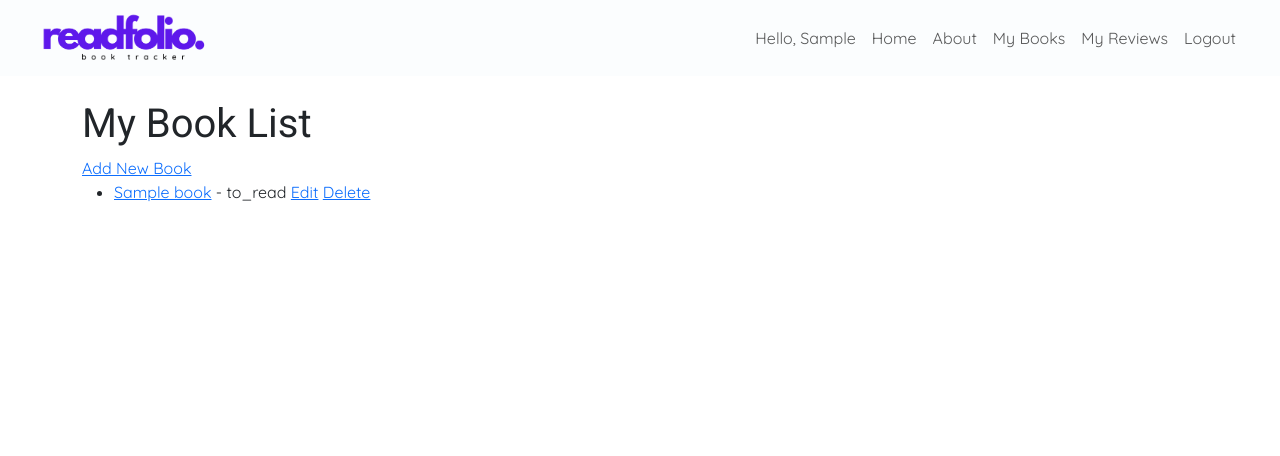
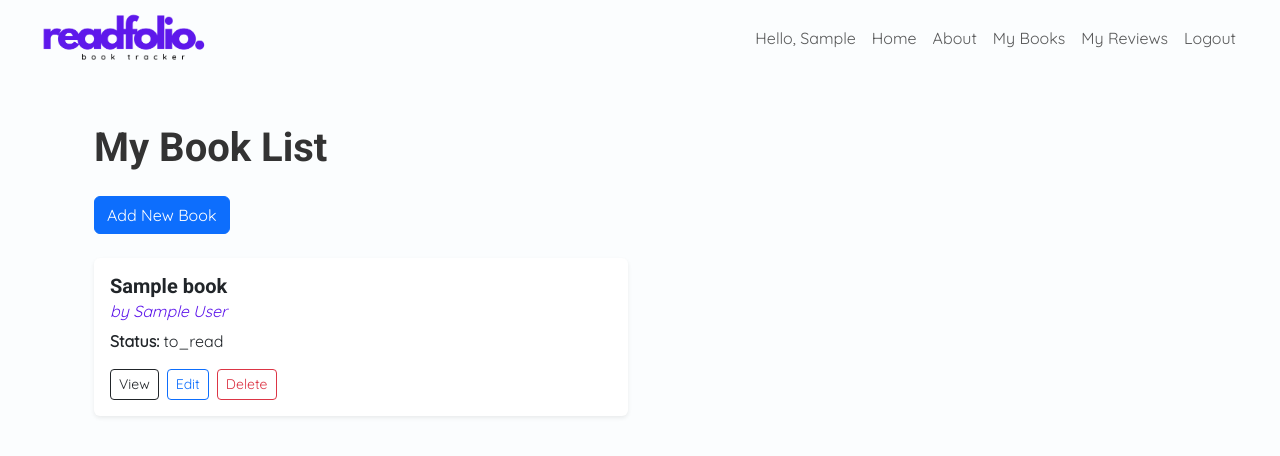
Before and after one commit to PaulinaD-CodeIns/readfolio, a Django app: page /books/ in a window 1280 px wide. Shown: the top 456 px of the page. Run offline with Django 5.2, Linux system fonts and the light colour scheme; a user stored in the database is signed in; tables that the repository leaves empty hold one stand-in row (values such as "Sample post").

Commit message:
Styled book_list and review_list

```diff
--- a/library/templates/library/book_list.html
+++ b/library/templates/library/book_list.html
@@ -1,21 +1,34 @@
 {% extends "base.html" %}
 
 {% block content %}
-<h1>My Book List</h1>
-<a href="{% url 'book_create' %}">Add New Book</a>
-<ul>
-  {% for book in books %}
-  <li>
-    <a href="{% url 'book_detail' book.pk %}">{{ book.title }}</a> - {{ book.status }}
-    <a href="{% url 'book_update' book.pk %}">Edit</a>
-    <a href="{% url 'book_delete' book.pk %}">Delete</a>
+<div class="container mt-5">
+  <h1 class="mb-4 fw-bold">My Book List</h1>
+  <a href="{% url 'book_create' %}" class="btn btn-primary mb-4">Add New Book</a>
 
-    {% if book.status == "finished" and not book.review_set.exists %}
-    <a href="{% url 'create_review' book.id %}">Review</a>
-    {% endif %}
-  </li>
-  {% empty %}
-  <li>No books yet.</li>
-  {% endfor %}
-</ul>
+  {% if books %}
+    <div class="row row-cols-1 row-cols-md-2 g-4">
+      {% for book in books %}
+        <div class="col">
+          <div class="card h-100 shadow-sm border-0">
+            <div class="card-body">
+              <h5 class="card-title fw-bold">{{ book.title }}</h5>
+              <h6 class="card-subtitle mb-2 text-muted">by {{ book.author }}</h6>
+              <p class="card-text"><strong>Status:</strong> {{ book.status }}</p>
+              <div class="d-flex flex-wrap gap-2 mt-3">
+                <a href="{% url 'book_detail' book.pk %}" class="btn btn-outline-dark btn-sm">View</a>
+                <a href="{% url 'book_update' book.pk %}" class="btn btn-outline-primary btn-sm">Edit</a>
+                <a href="{% url 'book_delete' book.pk %}" class="btn btn-outline-danger btn-sm">Delete</a>
+                {% if book.status|lower == "finished" and not book.review_set.exists %}
+                  <a href="{% url 'create_review' book.pk %}" class="btn btn-success btn-sm">Review</a>
+                {% endif %}
+              </div>
+            </div>
+          </div>
+        </div>
+      {% endfor %}
+    </div>
+  {% else %}
+    <p>No books yet. Start by adding one!</p>
+  {% endif %}
+</div>
 {% endblock %}
--- a/static/css/style.css
+++ b/static/css/style.css
@@ -74,3 +74,33 @@
 .about-text p {
   margin-bottom: 1.25rem;
 }
+
+/* General styling  */
+
+body {
+  font-family: 'Quicksand', sans-serif;
+  background-color: #fbfdfe;
+  color: #333;
+}
+
+h1, h2, h3, h4, .card-title {
+  font-family: 'Roboto', sans-serif;
+  font-weight: bold;
+}
+
+.card {
+  transition: box-shadow 0.3s ease;
+}
+
+.card:hover {
+  box-shadow: 0 4px 12px rgba(0, 0, 0, 0.1);
+}
+
+.btn-outline-primary:hover,
+.btn-outline-dark:hover,
+.btn-outline-danger:hover,
+.btn-success:hover {
+  background-color: #5e17eb;
+  color: white;
+  border-color: #5e17eb;
+}
```
Also changed, not shown: library/templates/library/review_list.html (+27 -18 lines).
